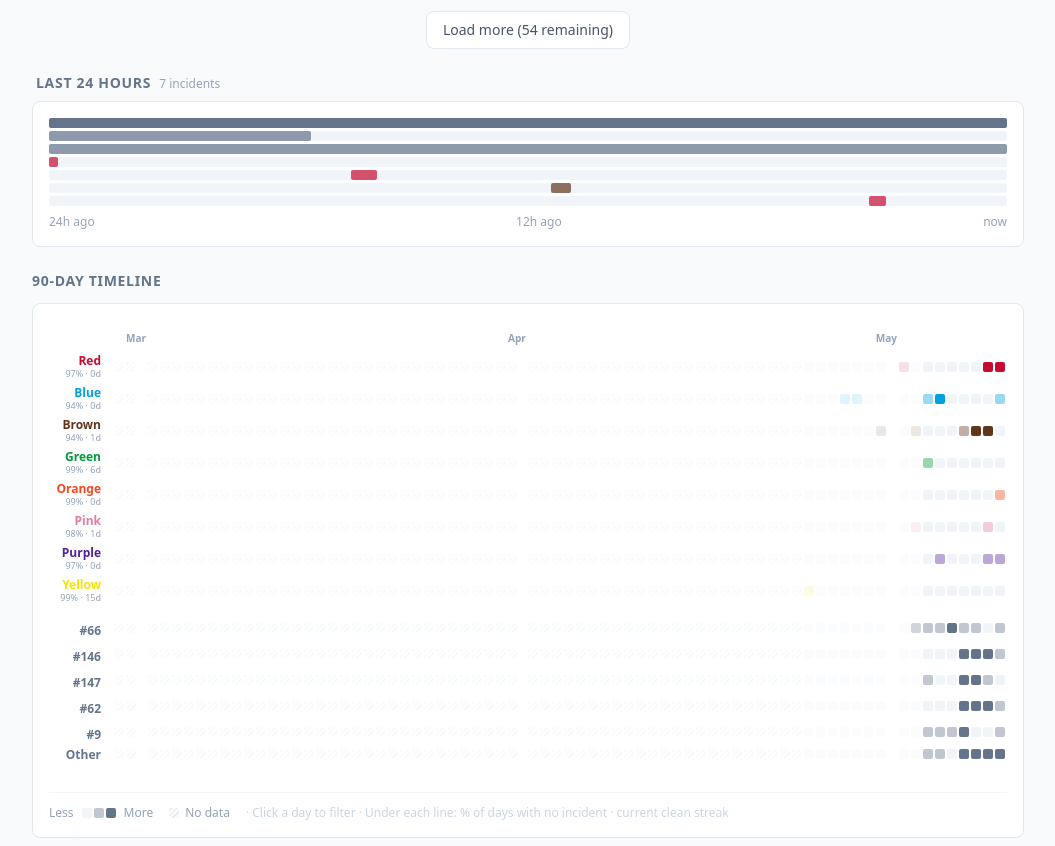
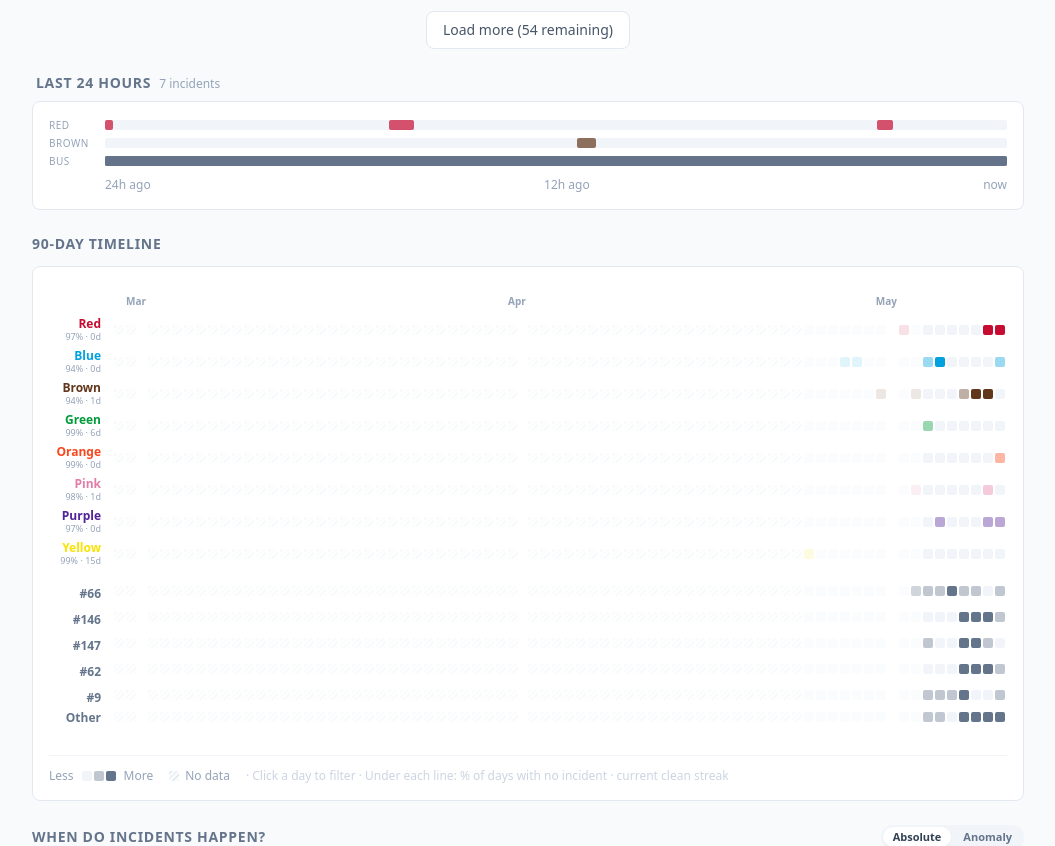
Before and after one commit to cailinpitt/chicago-transit-alerts, a React (Vite) app: page / in a window 1280 px wide. Shown: the part 3113-3959 px from the top of the page, without its empty margins (112-1167 px from the left). Built offline with nearby package versions, Linux system fonts and the light colour scheme.

Commit message:
24h strip: per-line rows so multi-line incidents render on each affected line

```diff
--- a/src/components/RecentActivityGantt.jsx
+++ b/src/components/RecentActivityGantt.jsx
@@ -1,24 +1,19 @@
 import { useMemo } from 'react';
-import { TRAIN_LINES } from '../lib/ctaLines.js';
+import { TRAIN_LINES, TRAIN_LINE_ORDER } from '../lib/ctaLines.js';
 import { formatRoutesLabel, getEventId, mergeMatchingIncidents } from '../lib/incidents.js';
 
 const HOUR_MS = 60 * 60 * 1000;
 const WINDOW_MS = 24 * HOUR_MS;
 const BUS_COLOR = '#64748b';
+const BUS_ROW_KEY = '__bus__';
 
-// How many bars to render before truncating. A truly bad day can produce 60+
-// incidents in 24h; rendering all of them collapses the strip into a brown
-// smear. Show the most recent N + a tail count.
-const MAX_BARS = 30;
-
-// 24-hour incident ribbon. Each row is one merged incident drawn as a bar on
-// a shared time axis (now - 24h → now). Complement to the per-line 90-day
-// timeline — that one shows day-level counts per line; this one shows
-// individual incidents across the system, hour-scale, so co-occurrence
-// reads at a glance.
+// 24-hour incident strip. One fixed row per CTA train line plus a Bus row,
+// drawn against a shared time axis (now - 24h → now). A multi-line incident
+// renders a bar on every affected line's row, so you can read "Green's day"
+// at a glance even when Green shared an incident with Red earlier.
 //
-// Hidden when the last 24 hours had fewer than 3 incidents. A single bar
-// has nothing to compare against, and a quiet day's strip is just noise.
+// Hidden when the last 24 hours had fewer than 3 incidents — a quiet day's
+// strip of mostly-empty tracks is just noise.
 export default function RecentActivityGantt({ alerts, observations, now }) {
   const data = useMemo(() => {
     const windowStart = now - WINDOW_MS;
@@ -74,19 +69,38 @@ export default function RecentActivityGantt({ alerts, observations, now }) {
       return end >= windowStart && i.startTs <= now;
     });
 
-    // Most recent at the bottom so the eye reads the strip top→bottom as
-    // time advances. Truncate before sort so we keep the freshest bars
-    // when there's a deluge.
     relevant.sort((a, b) => a.startTs - b.startTs);
-    const truncated = relevant.slice(-MAX_BARS);
-    const hiddenCount = relevant.length - truncated.length;
 
-    return { items: truncated, totalCount: relevant.length, hiddenCount };
+    // Bucket each incident into every line-row it affects. Train incidents
+    // with no routes (rare, but possible from upstream) get dropped here —
+    // they have no row to land on. Bus incidents go on a single Bus row.
+    const rows = new Map();
+    for (const key of TRAIN_LINE_ORDER) rows.set(key, []);
+    rows.set(BUS_ROW_KEY, []);
+
+    for (const i of relevant) {
+      if (i.kind === 'train') {
+        const routes = (i.routes ?? []).filter((r) => rows.has(r));
+        for (const r of routes) rows.get(r).push(i);
+      } else {
+        rows.get(BUS_ROW_KEY).push(i);
+      }
+    }
+
+    return { rows, totalCount: relevant.length };
   }, [alerts, observations, now]);
 
   if (!data || data.totalCount < 3) return null;
 
   const windowStart = now - WINDOW_MS;
+  const rowDefs = [
+    ...TRAIN_LINE_ORDER.map((key) => ({
+      key,
+      label: TRAIN_LINES[key].label,
+      color: TRAIN_LINES[key].color,
+    })),
+    { key: BUS_ROW_KEY, label: 'Bus', color: BUS_COLOR },
+  ].filter(({ key }) => (data.rows.get(key) ?? []).length > 0);
 
   return (
     <section>
@@ -96,44 +110,45 @@ export default function RecentActivityGantt({ alerts, observations, now }) {
         </h2>
         <span className="text-xs text-slate-400 dark:text-slate-500">
           {data.totalCount} incident{data.totalCount === 1 ? '' : 's'}
-          {data.hiddenCount > 0 && ` · showing ${MAX_BARS} most recent`}
         </span>
       </div>
       <div className="bg-white dark:bg-gh-surface rounded-lg border border-slate-200 dark:border-gh-border p-4">
         <div className="space-y-[3px]">
-          {data.items.map((i) => {
+          {rowDefs.map(({ key, label, color }) => {
+            const items = data.rows.get(key) ?? [];
+            return (
+              <div key={key} className="flex items-center gap-2">
+                <span className="w-12 shrink-0 text-[10px] uppercase tracking-wider text-slate-400 dark:text-slate-500">
+                  {label}
+                </span>
+                <div className="relative flex-1 h-2.5 rounded-sm bg-slate-100 dark:bg-gh-subtle">
+                  {items.map((i) => {
                     const startClamped = Math.max(i.startTs, windowStart);
                     const endClamped = Math.min(i.endTs ?? now, now);
                     const leftPct = ((startClamped - windowStart) / WINDOW_MS) * 100;
-            const widthPct = Math.max(((endClamped - startClamped) / WINDOW_MS) * 100, 0.5);
-            const isTrain = i.kind === 'train';
-            const color = isTrain ? (TRAIN_LINES[i.line]?.color ?? BUS_COLOR) : BUS_COLOR;
+                    const widthPct = Math.max(
+                      ((endClamped - startClamped) / WINDOW_MS) * 100,
+                      0.5,
+                    );
                     const routeLabel = formatRoutesLabel(i.kind, i.routes);
                     const headlineLabel =
                       i.headline ?? (i.from && i.to ? `${i.from} → ${i.to}` : 'Service disruption');
                     const tooltip = `${routeLabel}: ${headlineLabel}${i.active ? ' · ongoing' : ''}`;
-            // Track is a passive background; only the colored bar itself
-            // is interactive. Earlier version wrapped the whole row in an
-            // <a>, which made empty time-of-day space navigate to that row's
-            // event — clicking 8am on a 6pm incident shouldn't take you to
-            // the 6pm incident.
                     const barStyle = {
                       left: `${leftPct}%`,
                       width: `${widthPct}%`,
                       backgroundColor: color,
                       opacity: i.active ? 1 : 0.7,
                     };
-            return (
-              <div
-                key={i.eventId ? `${i.eventId}-${i.startTs}` : `${i.startTs}-${i.line ?? 'none'}`}
-                role="img"
-                aria-label={tooltip}
-                className="relative h-2.5 rounded-sm bg-slate-100 dark:bg-gh-subtle"
-              >
-                {i.eventId ? (
+                    const barKey = i.eventId
+                      ? `${i.eventId}-${i.startTs}`
+                      : `${i.startTs}-${key}`;
+                    return i.eventId ? (
                       <a
+                        key={barKey}
                         href={`/event/${i.eventId}`}
                         title={tooltip}
+                        aria-label={tooltip}
                         className="absolute top-0 bottom-0 rounded-sm hover:opacity-80 transition-opacity"
                         style={barStyle}
                       >
@@ -141,17 +156,21 @@ export default function RecentActivityGantt({ alerts, observations, now }) {
                       </a>
                     ) : (
                       <div
+                        key={barKey}
                         title={tooltip}
+                        aria-label={tooltip}
                         className="absolute top-0 bottom-0 rounded-sm"
                         style={barStyle}
                       />
-                )}
+                    );
+                  })}
+                </div>
               </div>
             );
           })}
         </div>
 
-        <div className="flex justify-between text-xs text-slate-400 dark:text-slate-500 mt-2">
+        <div className="flex justify-between text-xs text-slate-400 dark:text-slate-500 mt-2 pl-14">
           <span>24h ago</span>
           <span>12h ago</span>
           <span>now</span>
```
Lines whose indentation alone changed are shown as unchanged.
